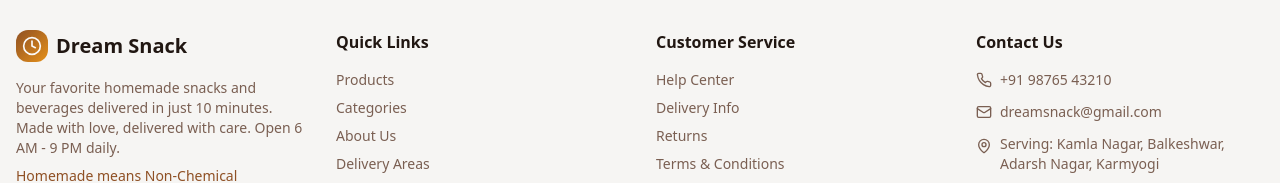
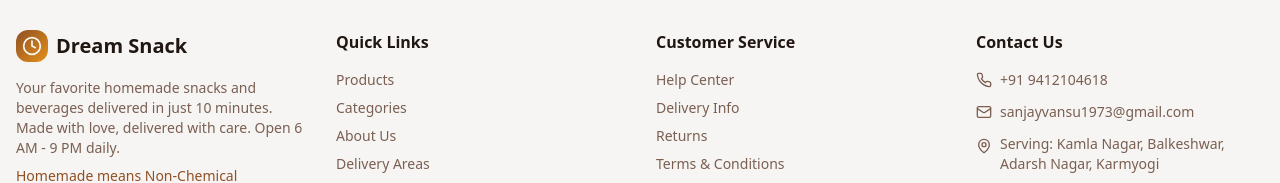
Before and after one commit to shreyagarwal72/dream-snack, a React (Vite) app: page / in a window 1280 px wide. Shown: the part 3294-3477 px from the top of the page. Built offline with nearby package versions, Linux system fonts and the light colour scheme; the HTML template or start-up script is replaced by a standard one.

Commit message:
Add contact information

```diff
--- a/src/components/Footer.tsx
+++ b/src/components/Footer.tsx
@@ -81,11 +81,11 @@ const Footer = () => {
             <ul className="space-y-3 text-sm">
               <li className="flex items-center gap-2 text-muted-foreground">
                 <Phone className="w-4 h-4" />
-                <span>+91 98765 43210</span>
+                <span>+91 9412104618</span>
               </li>
               <li className="flex items-center gap-2 text-muted-foreground">
                 <Mail className="w-4 h-4" />
-                <span>dreamsnack@gmail.com</span>
+                <span>sanjayvansu1973@gmail.com</span>
               </li>
               <li className="flex items-start gap-2 text-muted-foreground">
                 <MapPin className="w-4 h-4 mt-1 flex-shrink-0" />
```
